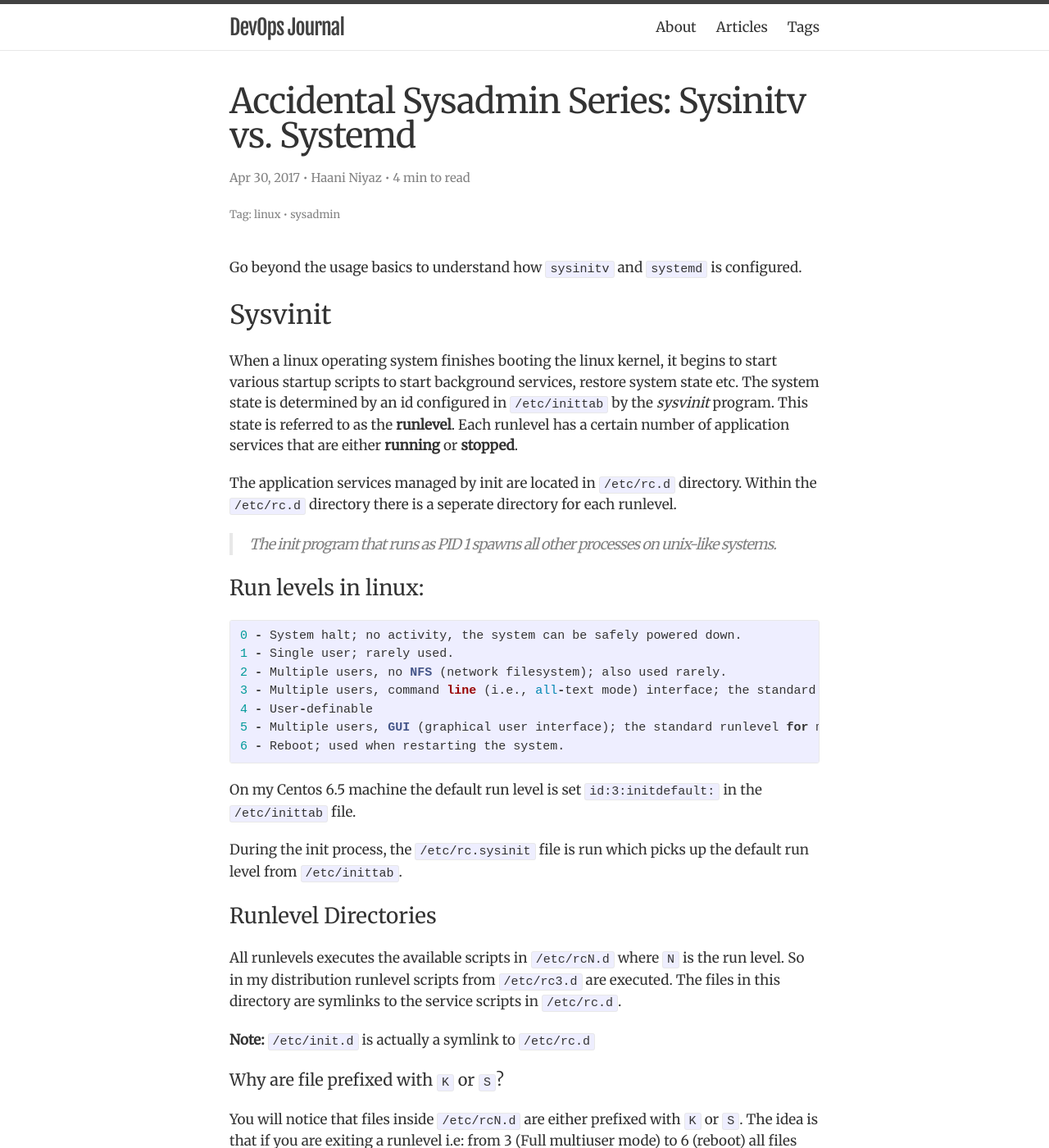
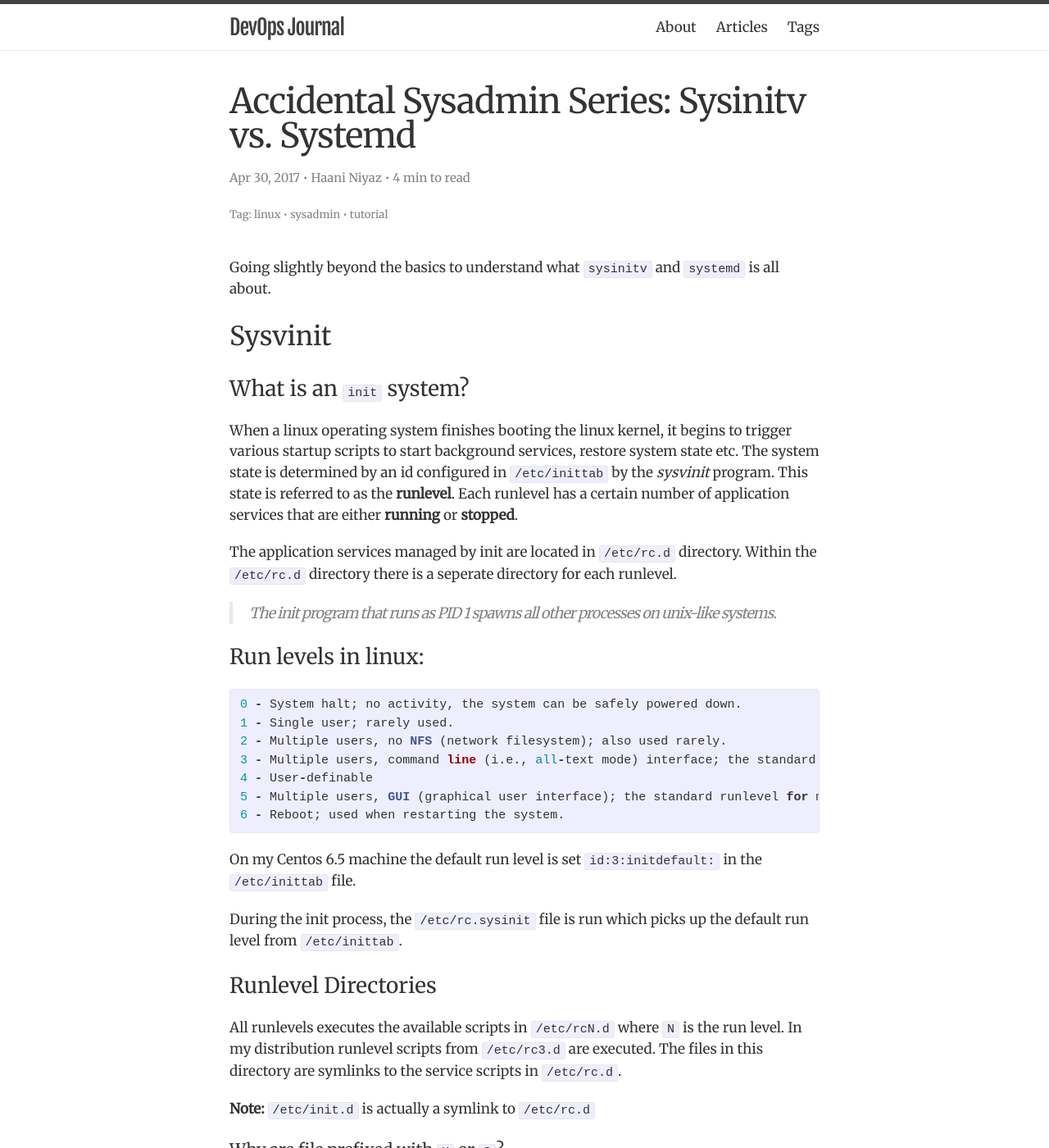
Before and after one commit to haani-niyaz/devops-journal, a Jekyll site: the page built from _posts/2017-04-30-sysinitv-vs-systemd.markdown, in a window 1280 px wide and 1400 px high. Shown: the whole window at 82% size. Built offline with Jekyll 4.4.1, drawn with Linux system fonts in a browser that asks for light colours; nearby versions of some CDN libraries; some of the changed text lies outside the part shown.

Commit message:
Refactor content

```diff
--- a/_posts/2016-07-01-building-source-file-rpms.markdown
+++ b/_posts/2016-07-01-building-source-file-rpms.markdown
@@ -5,6 +5,7 @@ date:   2016-07-05
 author: "Haani Niyaz"
 tags:
  - rpmbuild
+ - tutorial
 ---
 
 The following article focuses on how source files can be retrofitted to be installed as RPMs.
--- a/_posts/2016-08-04-modify-files-with-puppet-using-file_line.markdown
+++ b/_posts/2016-08-04-modify-files-with-puppet-using-file_line.markdown
@@ -4,6 +4,7 @@ title:  "Modify Files with Puppet Using file_line"
 author: "Haani Niyaz"
 tags:
 - puppet
+- tutorial
 ---
 
 
--- a/_posts/2017-04-30-sysinitv-vs-systemd.markdown
+++ b/_posts/2017-04-30-sysinitv-vs-systemd.markdown
@@ -6,13 +6,16 @@ author: "Haani Niyaz"
 tags:
  - linux
  - sysadmin
+ - tutorial
 ---
 
-Go beyond the usage basics to understand how `sysinitv` and `systemd` is configured.
+Going slightly beyond the basics to understand what `sysinitv` and `systemd` is all about.
 
 ## Sysvinit
 
-When a linux operating system finishes booting the linux kernel, it begins to start various startup scripts to start background services, restore system state etc. The system state is determined by an id configured in `/etc/inittab` by the *sysvinit* program. This state is referred to as the **runlevel**. Each runlevel has a certain number of application services that are either **running** or **stopped**.
+### What is an `init` system?
+
+When a linux operating system finishes booting the linux kernel, it begins to trigger various startup scripts to start background services, restore system state etc. The system state is determined by an id configured in `/etc/inittab` by the *sysvinit* program. This state is referred to as the **runlevel**. Each runlevel has a certain number of application services that are either **running** or **stopped**.
 
 The application services managed by init are located in `/etc/rc.d` directory. Within the `/etc/rc.d` directory there is a seperate directory for each runlevel.
 
@@ -40,14 +43,14 @@ During the init process, the `/etc/rc.sysinit` file is run which picks up the de
 
 ### Runlevel Directories
 
-All runlevels executes the available scripts in `/etc/rcN.d` where `N` is the run level. So in my distribution runlevel scripts from `/etc/rc3.d` are executed. The files in this directory are symlinks to the service scripts in `/etc/rc.d`.
+All runlevels executes the available scripts in `/etc/rcN.d` where `N` is the run level. In my distribution runlevel scripts from `/etc/rc3.d` are executed. The files in this directory are symlinks to the service scripts in `/etc/rc.d`.
 
 **Note:** `/etc/init.d` is actually a symlink to `/etc/rc.d`
 
 
 #### Why are file prefixed with `K` or `S`?
 
-You will notice that files inside `/etc/rcN.d` are either prefixed with `K` or `S`. The idea is that if you are exiting a runlevel i.e: from 3 (Full multiuser mode) to 6 (reboot) all files begining with `K` are executed or in other words the service will be killed. Conversely when entering a runlevel files begining with `S` are started.
+You will notice that files inside `/etc/rcN.d` are either prefixed with `K` or `S`. The idea is that if you are exiting a runlevel i.e: from 3 (Full multiuser mode) to 6 (reboot) all files begining with `K` are executed, or in other words the service will be killed. Conversely when entering a runlevel files begining with `S` are started.
 
 #### Why do the files also have numbers suffixed to `K` and `S`?
 
@@ -113,15 +116,15 @@ The following instructions are largely based on the following [article.](http://
 
 ## Systemd
 
+![Systemd Components](css/images/systemdcomponents-svg.png){:class="img-responsive"}
+
 ### Characteristics
 
 * The `service` command is replaced with `systemctl`.
 
 * Systemvinit starts processes one by one. Systemd can start services or processes concurrently.
 
-* Systemd comes with journald which provides events and logging capabilities. On a side note, journald is lost when rebooted
-because it is stored in memory.
-
+* Systemd comes with journald which provides events and logging capabilities. On a side note, journald logs are lost when rebooted because it is stored in memory.
 
 
 ### Units
@@ -290,6 +293,6 @@ For a more comprehensive list of commands see [RHEL7: How to get started with Sy
 
 ## References
 
-1. [What sets systemd apart from other init systems?](https://unix.stackexchange.com/questions/114476/what-sets-systemd-apart-from-other-init-systems)
-2. [SysVinit explained: starting and stopping of services](http://www.linuxvoodoo.com/resources/howtos/sysvinit)
-3. [RHEL7: How to get started with Systemd](https://www.certdepot.net/rhel7-get-started-systemd/)
+1. <sub>[What sets systemd apart from other init systems?](https://unix.stackexchange.com/questions/114476/what-sets-systemd-apart-from-other-init-systems)</sub>
+2. <sub>[SysVinit explained: starting and stopping of services](http://www.linuxvoodoo.com/resources/howtos/sysvinit)</sub>
+3. <sub>[RHEL7: How to get started with Systemd](https://www.certdepot.net/rhel7-get-started-systemd/)</sub>
```
Also changed, not shown: other parts of _posts/2017-04-30-sysinitv-vs-systemd.markdown (+4 -4 lines), _posts/2016-08-07-understanding-microservices.markdown (+5 -3 lines), _posts/2018-04-25-principles-and-practices-for-cd.markdown (added, +164 -0 lines).
